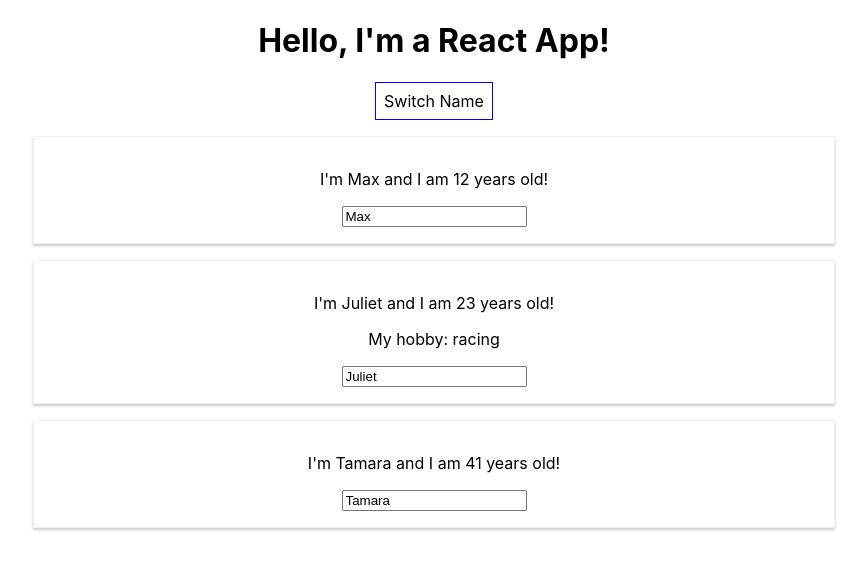
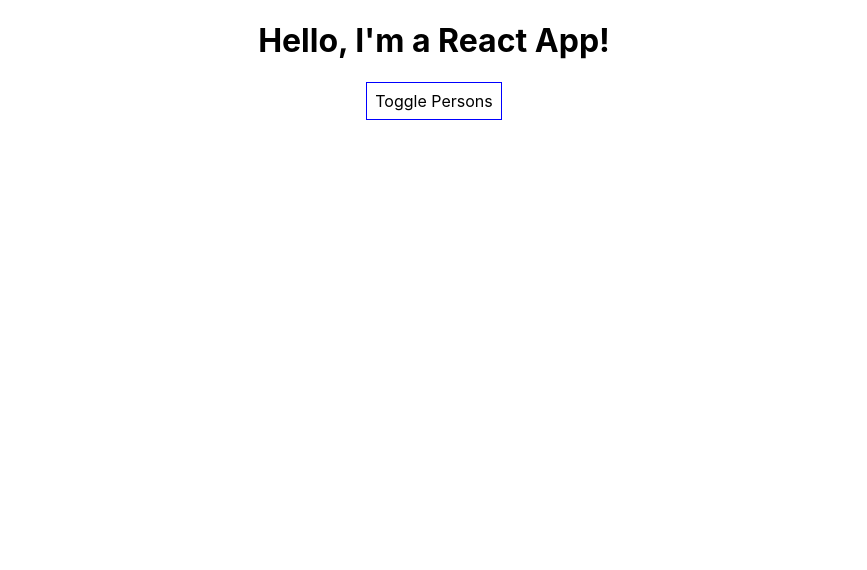
Before and after one commit to marcostellin/ReactUdemyCourse, a React (Create React App) app in the folder first-react-app/: page / in a window 1280 px wide. Shown: the top 570 px of the page, without its empty margins (206-1073 px from the left). Built offline with nearby package versions, Linux system fonts and the light colour scheme.

Commit message:
Refactor to use Conditionals and Lists rendering

```diff
--- a/first-react-app/src/App.js
+++ b/first-react-app/src/App.js
@@ -6,29 +6,40 @@ class App extends Component {
 
   state = {
     persons: [
-      {name: 'Max', age: '12'},
-      {name: 'Juliet', age: '23'},
-      {name: 'Tamara', age: '41'}
-    ]
+      {id: 'vxzvzvc', name: 'Max', age: '12'},
+      {id: 'dasda', name: 'Juliet', age: '23'},
+      {id: 'sdnaksdas', name: 'Tamara', age: '41'}
+    ],
+    showPersons: false
   }
 
-  switchNameHandler = (newName) => {
-    this.setState({
-      persons: [
-        {name: newName, age: '12'},
-        {name: 'Juliet', age: '23'},
-        {name: 'Tamara', age: '42'}
-      ]
-    });
+  togglePersonsHandler = () => {
+    const doesShow = this.state.showPersons;
+    this.setState({showPersons: !doesShow});
   }
 
-  nameChangedHandler = (event) => {
+  deletePersonHandler = (personIndex) => {
+    const persons = [...this.state.persons];
+    persons.splice(personIndex, 1);
+    this.setState({persons: persons});
+  }
+
+  nameChangedHandler = (event, id) => {
+    const personIndex = this.state.persons.findIndex(p => {
+      return p.id === id;
+    })
+
+    const person = {
+      ...this.state.persons[personIndex]
+    }
+
+    person.name = event.target.value;
+
+    const persons = [...this.state.persons];
+    persons[personIndex] = person;
+
     this.setState({
-      persons: [
-        {name: 'Maximilian', age: '12'},
-        {name: event.target.value, age: '23'},
-        {name: 'Tamara', age: '42'}
-      ]
+      persons: persons
     });
   }
 
@@ -42,23 +53,28 @@ class App extends Component {
       cursor: 'pointer'
     }
 
+    let persons = null;
+
+    if (this.state.showPersons) {
+      persons = (<div>
+        {this.state.persons.map( (person, index) => {
+          return (<Person name={person.name}
+                          age={person.age}
+                          key={person.id}
+                          changed={(event) => this.nameChangedHandler(event, person.id)}
+                          click={() => this.deletePersonHandler(index)} />
+                 )
+        })}
+      </div>)
+    }
+
     return (
       <div className="App">
         <h1>Hello, I'm a React App!</h1>
         <button
-          onClick={() => this.switchNameHandler('Maximilian')}
-          style={style}>Switch Name</button>
-        <Person
-          name={this.state.persons[0].name}
-          age={this.state.persons[0].age} />
-        <Person
-          name={this.state.persons[1].name}
-          age={this.state.persons[1].age}
-          click={this.switchNameHandler.bind(this, 'Max!')}
-          changed={this.nameChangedHandler}>My hobby: racing </Person>
-        <Person
-          name={this.state.persons[2].name}
-          age={this.state.persons[2].age}/>
+          onClick={this.togglePersonsHandler}
+          style={style}>Toggle Persons</button>
+        {persons}
       </div>
     );
   }
```
